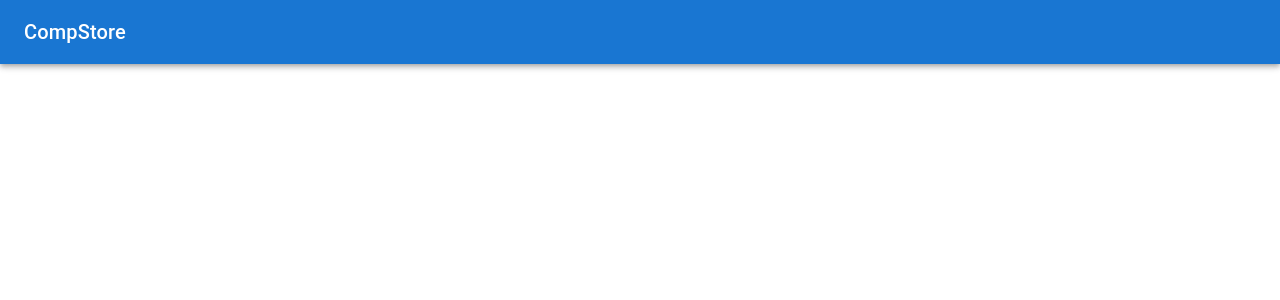
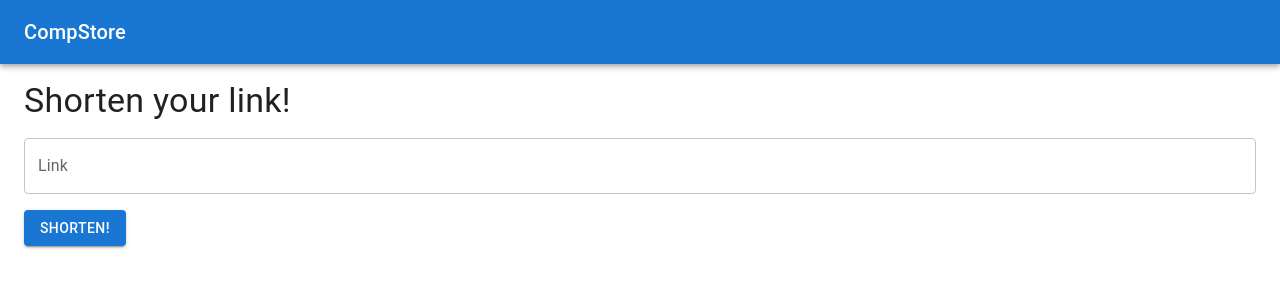
Before and after one commit to AlmazXX/Link-shortener, a React (Create React App) app in the folder frontend/: page / in a window 1280 px wide. Shown: the top 300 px of the page. Built offline with nearby package versions, Linux system fonts and the light colour scheme.

Commit message:
fEnd: Added Link to App

```diff
--- a/frontend/src/App.tsx
+++ b/frontend/src/App.tsx
@@ -1,5 +1,6 @@
 import { Container, CssBaseline } from "@mui/material";
 import AppToolbar from "./components/UI/AppToolbar/AppToolbar";
+import Link from "./features/link/Link";
 
 function App() {
   return (
@@ -10,6 +11,7 @@ function App() {
       </header>
       <main>
         <Container maxWidth="xl">
+            <Link/>
         </Container>
       </main>
     </>
```
